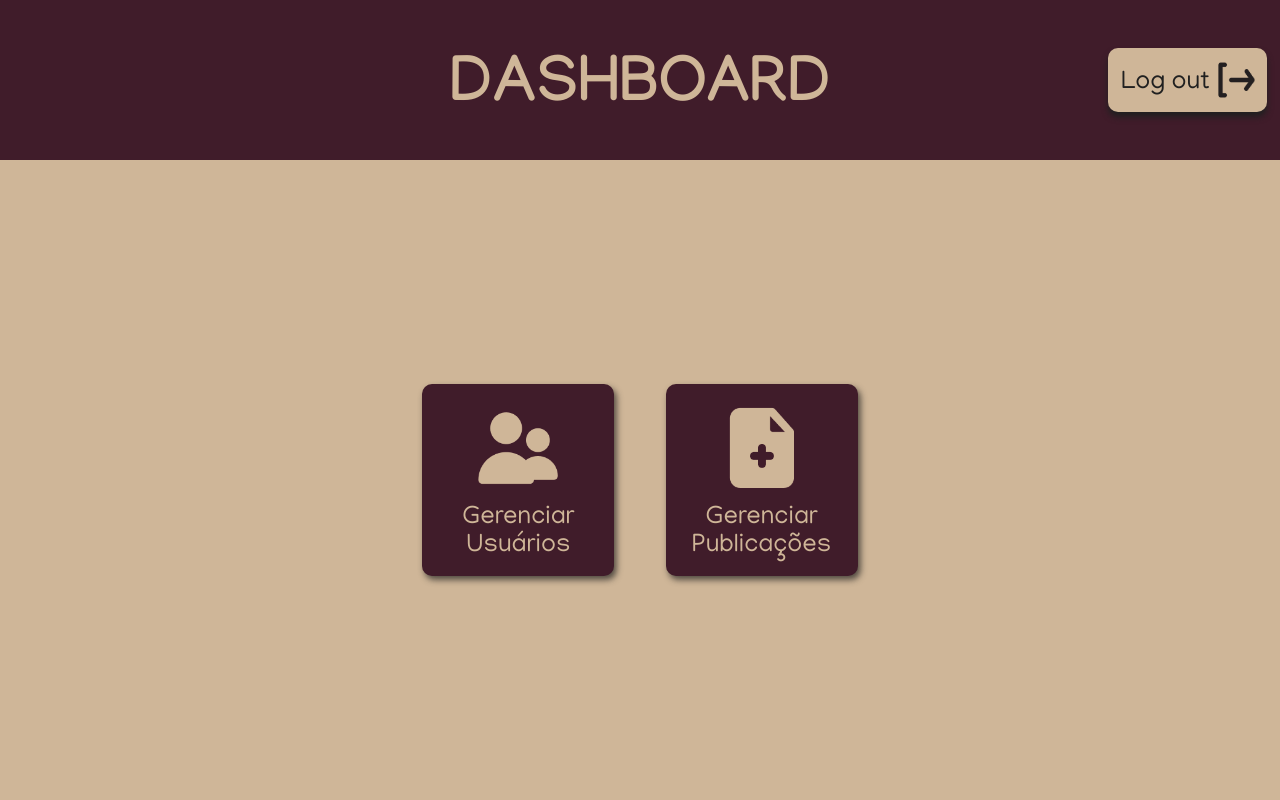
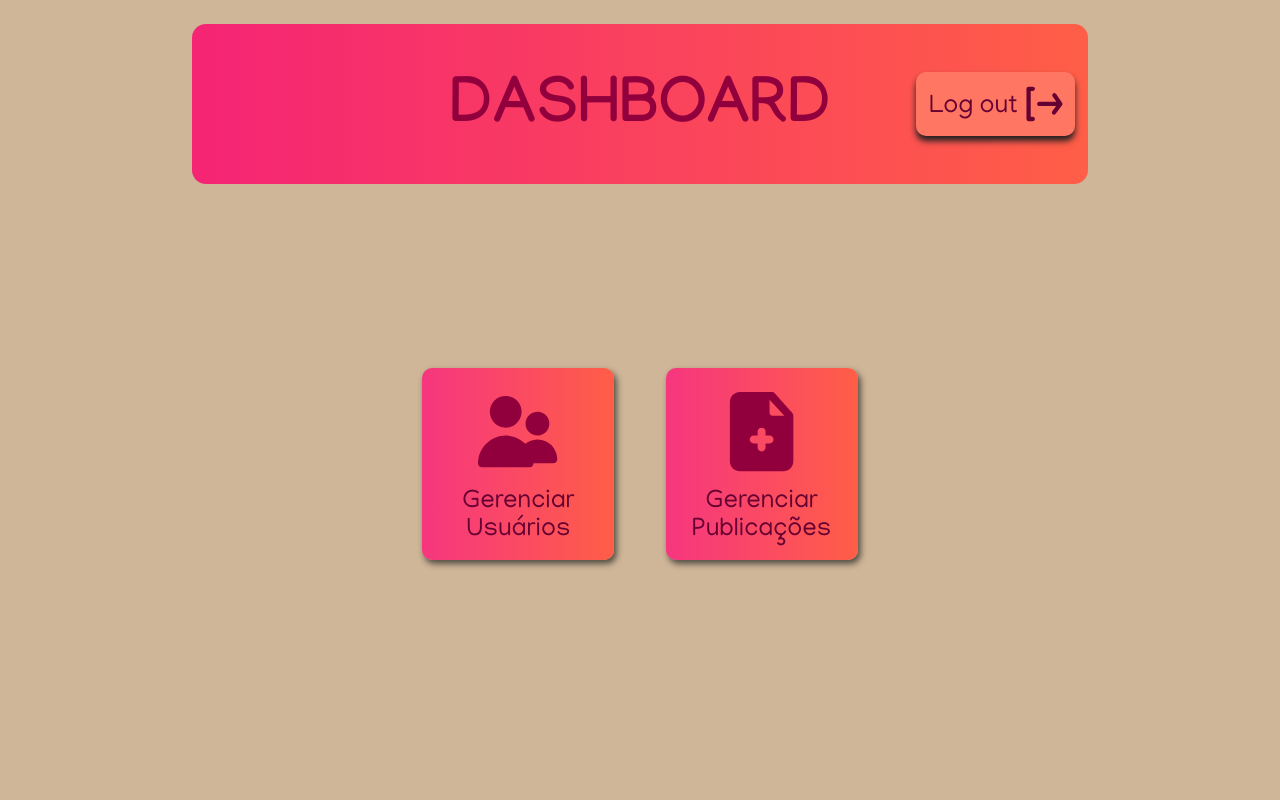
Before and after one commit to yamashita-tiemi/Trainee_2023.2, a PHP site: page /app/views/admin/dashboard.html in a window 1280 px wide. Run offline with PHP 8.4, Linux system fonts and the light colour scheme.

Commit message:
Mudança de cores dashboard.

```diff
--- a/app/views/admin/dashboard.html
+++ b/app/views/admin/dashboard.html
@@ -9,16 +9,16 @@
             <h1>DASHBOARD</h1>
             <div class="logout" >
                 <h2>Log out</h2>
-                <img src="../../../public/assets/dashboard/🦆 icon _log out_.png" alt="Log Out">
+                <img src="../../../public/assets/dashboard/🦆 icon _log out_.svg" alt="Log Out">
             </div>
         </div>
         <div class="cards">
             <div>
-                <img src="../../../public/assets/dashboard/🦆 icon _people_.png" alt="Users">
+                <img src="../../../public/assets/dashboard/🦆 icon _people_.svg" alt="Users">
                 <h2>Gerenciar Usuários</h2>
             </div>
             <div>
-                <img src="../../../public/assets/dashboard/🦆 icon _file add_.png" alt="Posts">
+                <img src="../../../public/assets/dashboard/🦆 icon _file add_.svg" alt="Posts">
                 <h2>Gerenciar Publicações</h2>
             </div>
         </div>
--- a/public/css/dashboard.css
+++ b/public/css/dashboard.css
@@ -3,6 +3,10 @@
 
 
 body {
+    display: flex;
+    width: 100%;
+    flex-direction: column;
+    align-items: center;
     font-family: "Manjari", sans-serif;
     margin: 0;
     background-color: #cfb698;
@@ -15,14 +19,14 @@ h1, h2 {
 h1 {
     margin: 0;
     padding-top: 1.7%;
-    color: #cfb698;
+    color: #91003c;
 }
 
 h2 {
     padding-top: 4%;
     font-weight: 400;
     font-size: 2vw;
-    color: #202020;
+    color: #660033;
 }
 
 
@@ -30,9 +34,11 @@ h2 {
     display: flex;
     position: relative;
     flex-direction: column;
-    width: 100%;
+    border-radius: 14px;
+    width: 70%;
     height: 20vh;
-    background: #401c2a;
+    margin-top: 3vh;
+    background: linear-gradient(90deg, rgba(255, 0, 106, 0.795) 2%, rgba(255,94,71,1) 100%);
     align-items: center;
     justify-content: center;
 }
@@ -44,7 +50,7 @@ h2 {
 .logout {
     display: flex;
     padding: 0 0.5vw 0 1vw;
-    background: #cfb698;
+    background: rgb(255, 119, 98);
     margin-right: 1vw;
     position: absolute;
     justify-content: center;
@@ -72,7 +78,8 @@ h2 {
 
 .cards {
     display: flex;
-    height: 80vh;
+    height: 70vh;
+    width: 100%;
     justify-content: center;
     align-items: center;
 }
@@ -82,11 +89,11 @@ h2 {
     flex-direction: column;
     justify-content: center;
     align-items: center;
-    background: #401c2a;
+    background: linear-gradient(90deg, rgba(255, 25, 121, 0.815) 0%, rgba(255,94,71,1) 100%);;
     width: 15vw;
     height: 15vw;
     border-radius: 10px;
-    margin: 0 2% 0 2%;
+    margin: 0 2%;
     box-shadow: 0.2vw 0.3vw 0.5vw #202020b9;
 
     transform: scale(100%);
@@ -103,14 +110,14 @@ h2 {
 }
 
 .cards h2 {
-    color: #cfb698;
+    color: #660033;
     text-align: center;
 }
 
 @media screen and (max-width: 767px) {
     h2 {
         padding-top: 4%;
-        font-size: 4vw;
+        font-size: 3vw;
         color: #202020;
     }
 
@@ -128,4 +135,8 @@ h2 {
         height: 40vw;
         margin: 3% 0 3% 0;
     }
+
+    .logout {
+        height: 30%;
+    }
 }
```
Also changed, not shown: public/assets/dashboard/🦆 icon _file add_.png (deleted), public/assets/dashboard/🦆 icon _file add_.svg (added), public/assets/dashboard/🦆 icon _log out_.png (deleted), public/assets/dashboard/🦆 icon _log out_.svg (added), public/assets/dashboard/🦆 icon _people_.png (deleted), public/assets/dashboard/🦆 icon _people_.svg (added).
